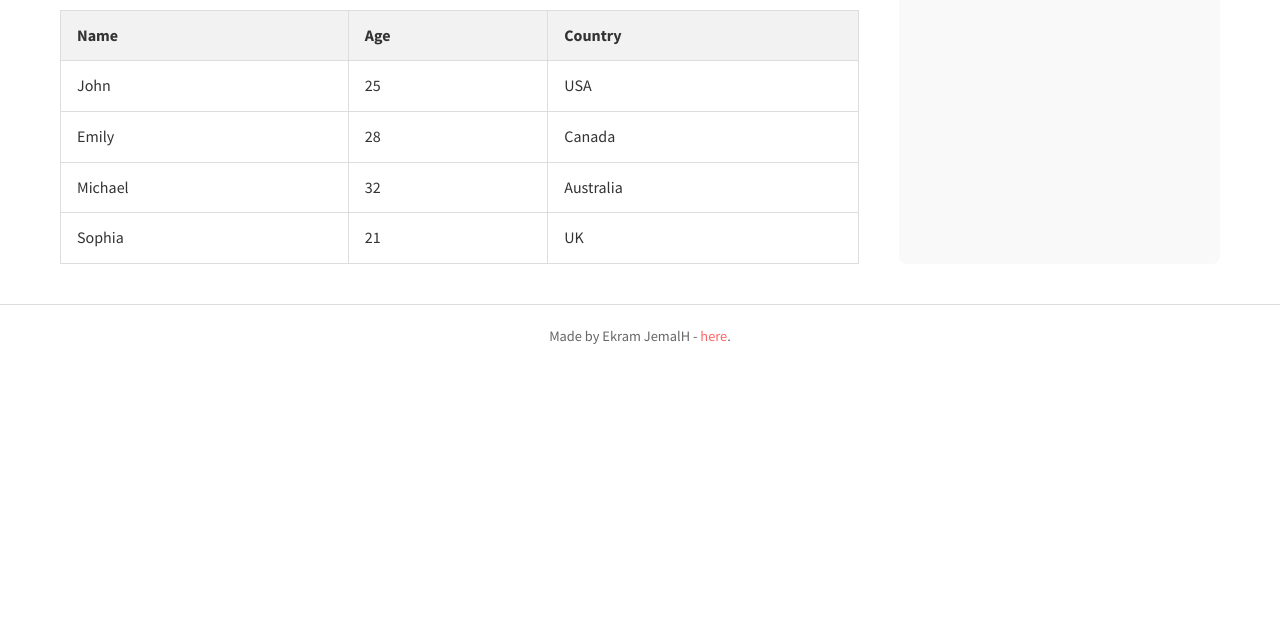
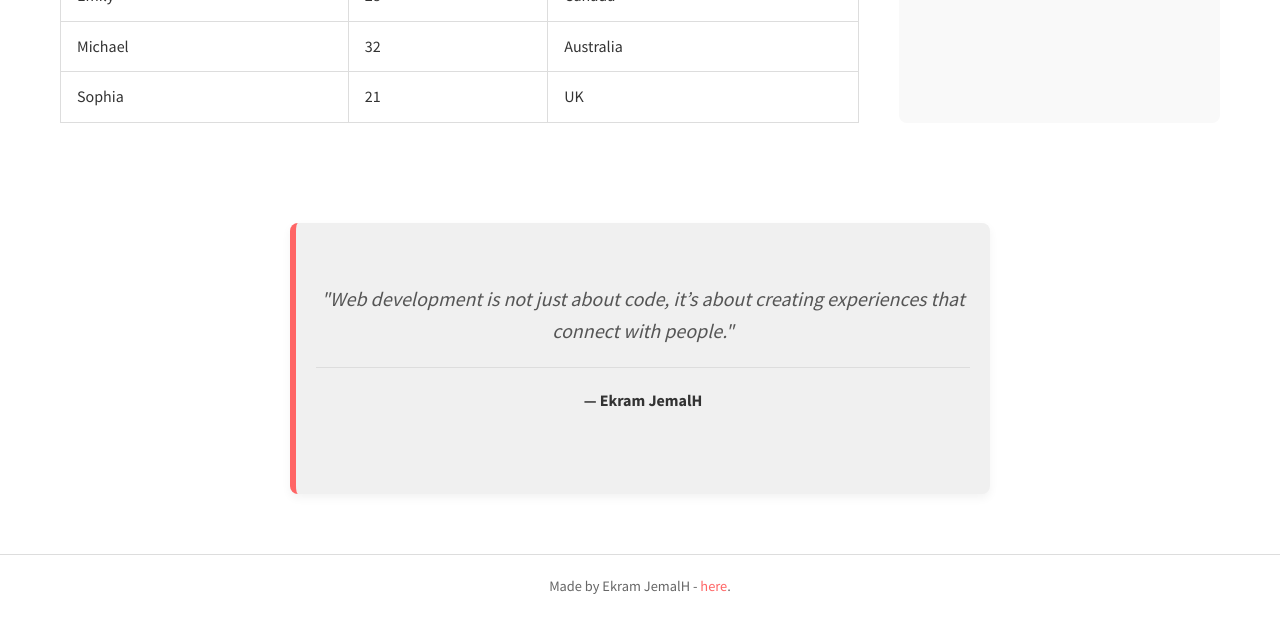
Before and after one commit to EkramJemalH/alx_html_css, a plain HTML site: page css_advanced/index.html in a window 1280 px wide. Shown: the part 1738-2356 px from the top of the page. Before the commit the page ends 2106 px from the top, so only its background shows below. Drawn offline with Linux system fonts and the light colour scheme.

Commit message:
add a section to the html file and added a style to it

```diff
--- a/css_advanced/index.html
+++ b/css_advanced/index.html
@@ -12,6 +12,7 @@
   </head>
   <body class="works_on_smartphone">
     <header>
+      <nav>
         <ul>
           <li class="logo">&#9733;</li>
           <li><a href="index.html">Home</a></li>
@@ -19,7 +20,9 @@
           <li><a href="#">About</a></li>
           <li><a href="#">Contact</a></li>
         </ul>
+      </nav>
     </header>
+
     <section class="hero">
       <h1>Welcome to My Portfolio</h1>
       <p>
@@ -34,7 +37,6 @@
 
     <main>
       <article>
-        <h1>Welcome to My Portfolio</h1>
         <h2>About Me</h2>
         <p>
           I am learning web development through ALX and building my first
@@ -90,6 +92,14 @@
       </article>
       <aside><p>placeholder to add comment thread later</p></aside>
     </main>
+    <section class="quote">
+      <p>
+        "Web development is not just about code, it’s about creating experiences
+        that connect with people."
+      </p>
+      <footer>— Ekram JemalH</footer>
+    </section>
+
     <footer>
       <p>
         Made by Ekram JemalH -
--- a/css_advanced/styles.css
+++ b/css_advanced/styles.css
@@ -176,3 +176,27 @@ footer a:hover {
     font-size: 1.125rem;
   }
 }
+/* Quote Section Styling */
+section.quote {
+  background-color: #f0f0f0; /* Light gray background */
+  padding: 60px 20px;
+  text-align: center;
+  font-style: italic;
+  color: #555555;
+  font-size: 1.25rem;
+  max-width: 700px;
+  margin: 60px auto;
+  border-left: 6px solid #ff6565; /* Accent color for quote */
+  box-shadow: 0 4px 10px rgba(0, 0, 0, 0.05);
+  border-radius: 8px;
+  line-height: 1.6;
+}
+
+/* If you have a citation or author below the quote */
+section.quote footer {
+  margin-top: 20px;
+  font-style: normal;
+  font-weight: 600;
+  color: #333333;
+  font-size: 1rem;
+}
```
Lines whose indentation alone changed are shown as unchanged.
